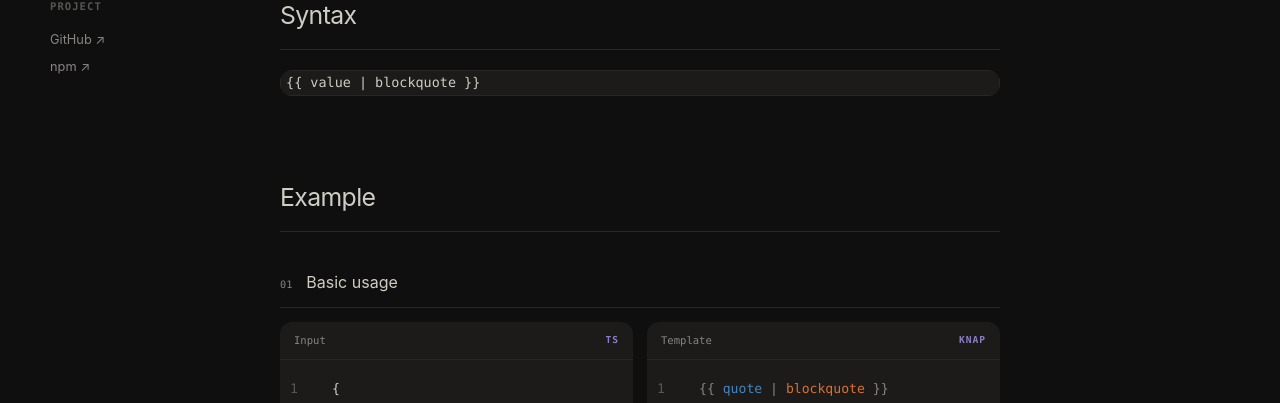
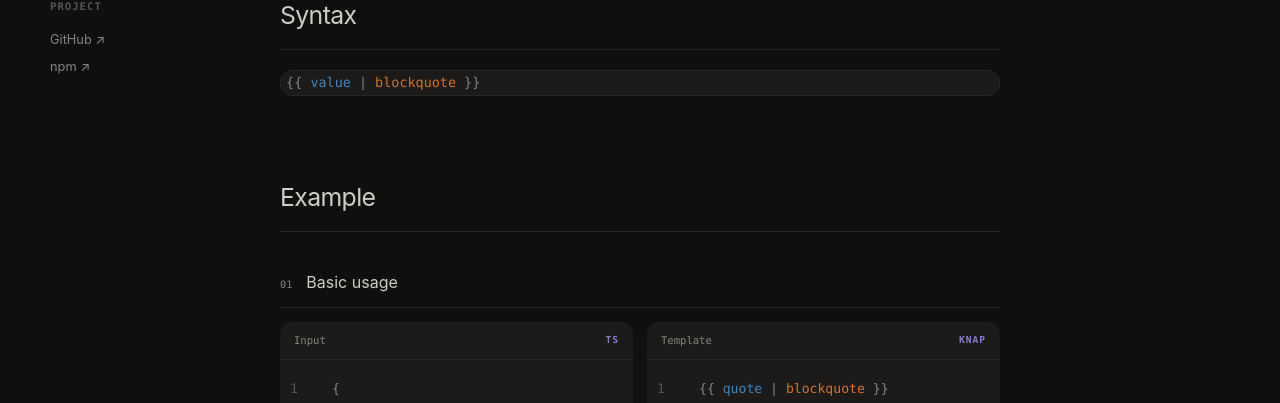
Before and after one commit to obsidianmd/knap, a Next.js app in the folder website/: page /filters/blockquote in a window 1280 px wide. Shown: the part 391-794 px from the top of the page. Built offline with nearby package versions, Linux system fonts and the light colour scheme.

Commit message:
Highlight filter syntax signatures

```diff
--- a/website/app/_components/docs.tsx
+++ b/website/app/_components/docs.tsx
@@ -84,7 +84,7 @@ export function DocShell({
 
 function tokenClass(token: string, language: 'knap' | 'ts' | 'shell') {
   if (/^(\{\{|\}\}|\{%|%\})$/.test(token)) return 'syn-language';
-  if (/^(\.|\[|\])$/.test(token)) return 'syn-punctuation';
+  if (/^(===|!==|==|!=|=>|<=|>=|&&|\|\||\?\?|[{}()[\].,:;=+\-*/<>!?|])$/.test(token)) return 'syn-punctuation';
   if (/^['"`]/.test(token)) return 'syn-string';
   if (token === '|') return 'syn-punctuation';
   if (/^\d/.test(token)) return 'syn-number';
@@ -98,11 +98,12 @@ function tokenClass(token: string, language: 'knap' | 'ts' | 'shell') {
 }
 
 function highlightLine(line: string, language: 'knap' | 'ts' | 'shell') {
-  const pattern = /(\{\{|\}\}|\{%|%\}|"(?:\\.|[^"\\])*"|'(?:\\.|[^'\\])*'|`(?:\\.|[^`\\])*`|\||\.|\[|\]|\b(?:if|elseif|else|endif|for|in|endfor|set|and|or|not|contains|true|false|null|undefined|import|from|const|let|type|async|await|return|new|throw|export|pnpm|npm|npx)\b|\b\d+(?:\.\d+)?\b|[A-Za-z_$][\w$]*)/g;
+  const pattern = /(\{\{|\}\}|\{%|%\}|"(?:\\.|[^"\\])*"|'(?:\\.|[^'\\])*'|`(?:\\.|[^`\\])*`|===|!==|==|!=|=>|<=|>=|&&|\|\||\?\?|[{}()[\].,:;=+\-*/<>!?|]|\b(?:if|elseif|else|endif|for|in|endfor|set|and|or|not|contains|true|false|null|undefined|import|from|const|let|type|async|await|return|new|throw|export|pnpm|npm|npx)\b|\b\d+(?:\.\d+)?\b|[A-Za-z_$][\w$]*)/g;
   let expectsFilter = false;
   let inKnapExpression = false;
+  const tokens = line.split(pattern).filter(Boolean);
 
-  return line.split(pattern).filter(Boolean).map((token, index) => {
+  return tokens.map((token, index) => {
     let className = tokenClass(token, language);
 
     if (language === 'knap') {
@@ -124,6 +125,11 @@ function highlightLine(line: string, language: 'knap' | 'ts' | 'shell') {
       expectsFilter = false;
     }
 
+    if (language === 'ts' && className === 'syn-variable') {
+      const nextToken = tokens.slice(index + 1).find((candidate) => !/^\s+$/.test(candidate));
+      if (nextToken === '(') className = 'syn-function';
+    }
+
     const quoted = className === 'syn-string' ? token.match(/^(['"`])([\s\S]*)\1$/) : null;
     if (quoted) {
       return (
@@ -137,6 +143,10 @@ function highlightLine(line: string, language: 'knap' | 'ts' | 'shell') {
 
     return <span className={className} key={index}>{token}</span>;
   });
+}
+
+export function HighlightedCode({ code, language = 'knap' }: { code: string; language?: 'knap' | 'ts' | 'shell' }) {
+  return <code>{highlightLine(code, language)}</code>;
 }
 
 export function CodeBlock({
--- a/website/app/filters/[slug]/page.tsx
+++ b/website/app/filters/[slug]/page.tsx
@@ -1,7 +1,7 @@
 /* eslint-disable @next/next/no-html-link-for-pages */
 import type { Metadata } from 'next';
 import { notFound } from 'next/navigation';
-import { CodeBlock, DocShell, Note } from '../../_components/docs';
+import { CodeBlock, DocShell, HighlightedCode, Note } from '../../_components/docs';
 import { allFilterSlugs, filterDocs, filterDocsByName, filterDocsBySlug } from '@/lib/filter-docs';
 
 type PageProps = { params: Promise<{ slug: string }> };
@@ -36,7 +36,7 @@ export default async function FilterPage({ params }: PageProps) {
 
       <section id="syntax" className="doc-section">
         <h2>Syntax</h2>
-        <div className="syntax-stack">{filter.syntax.map((syntax) => <code key={syntax}>{`{{ value | ${syntax} }}`}</code>)}</div>
+        <div className="syntax-stack">{filter.syntax.map((syntax) => <HighlightedCode code={`{{ value | ${syntax} }}`} key={syntax} />)}</div>
         {filter.aliases?.length ? <p className="filter-alias-note">Also available as {filter.aliases.map((alias) => <code key={alias}>{alias}</code>)}.</p> : null}
       </section>
 
--- a/website/app/globals.css
+++ b/website/app/globals.css
@@ -327,7 +327,7 @@ footer > a:last-child { justify-self: end; }
 .syn-import { color: var(--red); }
 .syn-constant { color: var(--yellow); }
 .syn-variable { color: var(--blue); }
-.syn-filter { color: var(--orange); }
+.syn-filter, .syn-function { color: var(--orange); }
 .syn-string { color: var(--cyan); }
 .syn-number { color: var(--purple); }
 
@@ -400,7 +400,7 @@ footer > a:last-child { justify-self: end; }
 .filter-breadcrumb a { color: var(--accent); }
 .filter-breadcrumb code { color: var(--paper); font-family: "SFMono-Regular", Consolas, monospace; }
 .syntax-stack { display: grid; overflow: hidden; gap: 1px; border-radius: 12px; background: var(--line); }
-.syntax-stack > code { display: block; background: var(--panel); color: var(--orange); padding: 13px 16px; font-family: "SFMono-Regular", Consolas, monospace; font-size: 0.78rem; }
+.syntax-stack > code { display: block; overflow-x: auto; background: var(--panel); color: var(--paper); padding: 13px 16px; font-family: "SFMono-Regular", Consolas, monospace; font-size: 0.78rem; white-space: nowrap; }
 .filter-alias-note { margin-top: 18px !important; color: var(--muted); font-size: 0.84rem; }
 .filter-alias-note code + code { margin-left: 6px; }
 .filter-example-card { margin-top: 38px; }
```
